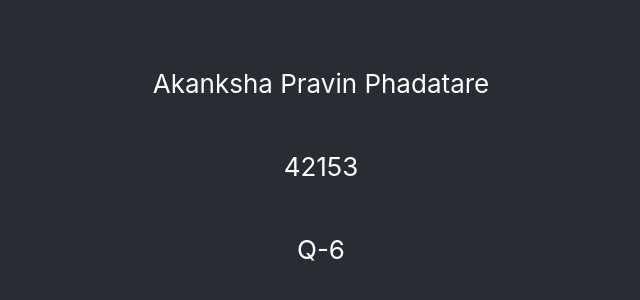
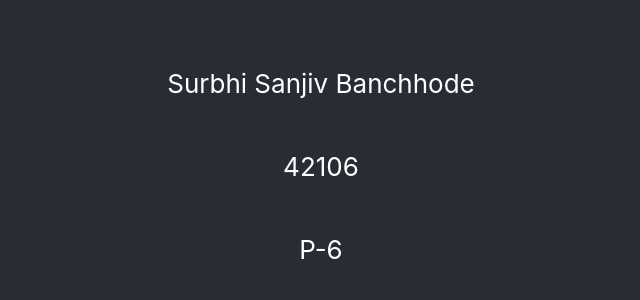
Before and after one commit to Akshaa07/CC_Expt6_42106, a React (Create React App) app: page / in a window 1280 px wide. Shown: the part 234-534 px from the top of the page, without its empty margins (319-959 px from the left). Built offline with nearby package versions, Linux system fonts and the light colour scheme.

Commit message:
Update App.js

```diff
--- a/src/App.js
+++ b/src/App.js
@@ -7,13 +7,13 @@ function App() {
       <header className="App-header">
 
         <p>
-          Akanksha Pravin Phadatare
+          Surbhi Sanjiv Banchhode
         </p>
         <p>
-          42153
+          42106
         </p>
         <p>
-          Q-6
+          P-6
         </p>
         {/* <a
           className="App-link"
```
